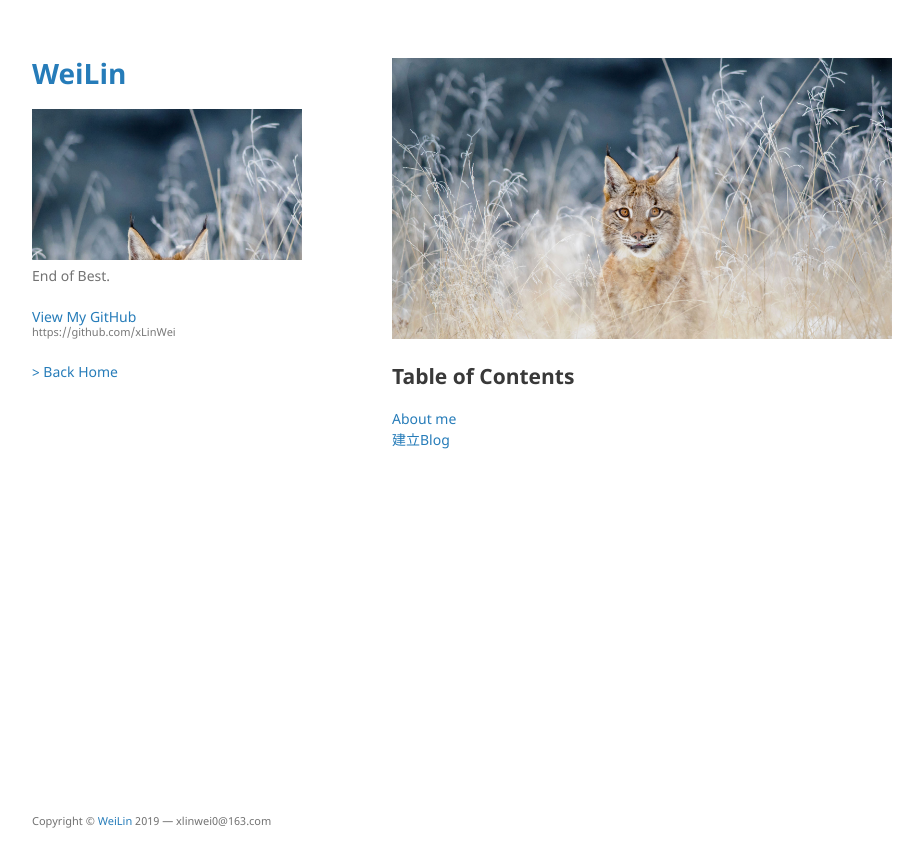
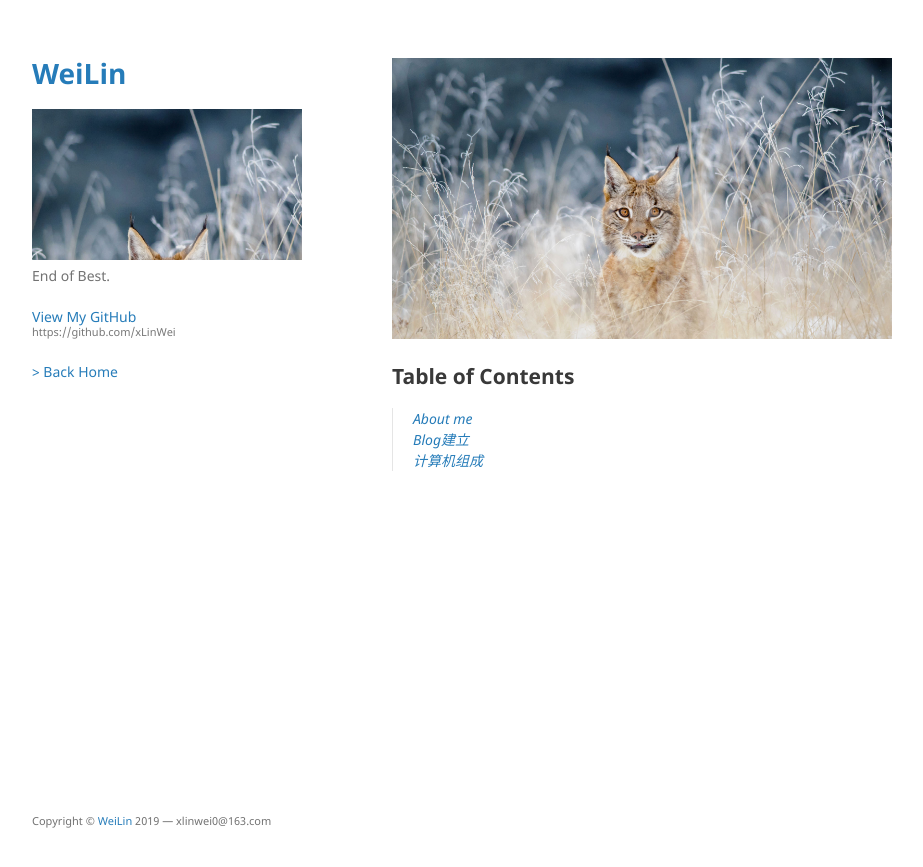
Before and after one commit to xLinWei/xLinWei.github.io, a Jekyll site: the page built from index.md, in a window 1280 px wide. Shown: the top 867 px of the page, without its empty margins (178-1101 px from the left). Built offline with Jekyll 4.4.1, drawn with Linux system fonts in a browser that asks for light colours.

Commit message:
slight change

```diff
--- a/index.md
+++ b/index.md
@@ -2,5 +2,6 @@
 layout: home
 ---
 
-[About me](./docs/About_me.html)
-[建立Blog](./docs/Build_The_Blog.html)
+> [About me](./docs/About_me.html)
+> [Blog建立](./docs/Build_The_Blog.html)
+> [计算机组成](./docs/computer_composition.html)
```
Also changed, not shown: docs/About_me.md (+1 -1 lines), docs/Build_The_Blog.md (+1 -1 lines).
